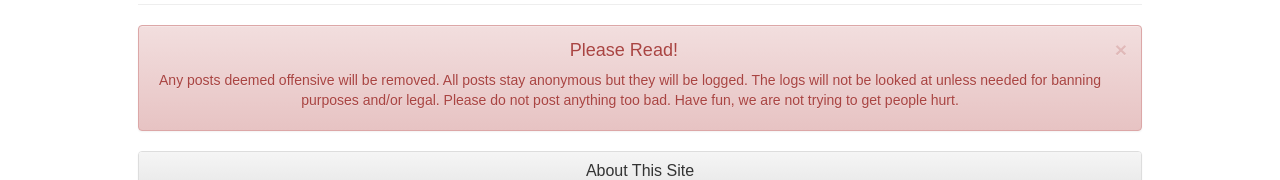
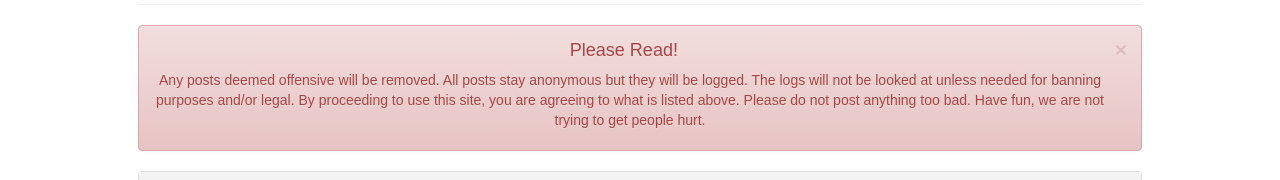
Before and after one commit to c-hering/wwhs_pinboard, a React (Create React App) app in the folder client/: page / in a window 1280 px wide. Shown: the part 177-357 px from the top of the page. Built offline with nearby package versions, Linux system fonts and the light colour scheme; no server answers.

Commit message:
updated warning

```diff
--- a/client/src/components/WarningDismissable.js
+++ b/client/src/components/WarningDismissable.js
@@ -30,7 +30,7 @@ export default class WarningDismissable extends React.Component {
             Any posts deemed offensive will be removed.
 
             All posts stay anonymous but they will be logged. The logs will not be looked at unless needed for banning purposes and/or legal.
-
+            By proceeding to use this site, you are agreeing to what is listed above.
             Please do not post anything too bad. Have fun, we are not trying to get people hurt.
           </p>
           <p>
```
